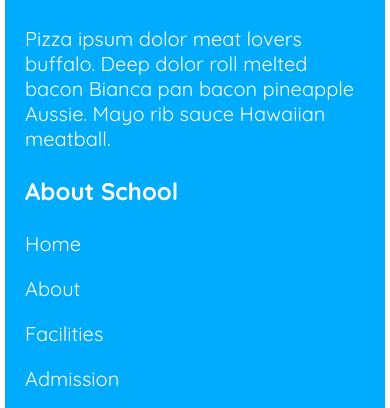
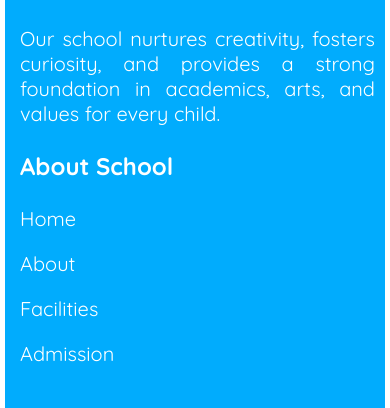
Before and after one commit to MinhazBorhan/8.1-B11-A2-Kids-School-Assignmet, a plain HTML site: page index.html in a window 390 px wide. Shown: the part 3285-3693 px from the top of the page. Drawn offline with Linux system fonts and the light colour scheme.

Commit message:
Recheck done

```diff
--- a/index.html
+++ b/index.html
@@ -183,7 +183,7 @@
                     <img src="assets/logo.png" alt="">
                     <h4>Kids <br> Education</h4>
                 </div>
-                <p>Pizza ipsum dolor meat lovers buffalo. Deep dolor roll melted bacon Bianca pan bacon pineapple Aussie. Mayo rib sauce Hawaiian meatball.</p>
+                <p>Our school nurtures creativity, fosters curiosity, and provides a strong foundation in academics, arts, and values for every child.</p>
             </div>
             <div class="foot-container-2">
                 <h5>About School</h5>
--- a/styles/style.css
+++ b/styles/style.css
@@ -460,9 +460,12 @@ nav button{
         grid-template-columns: repeat(1, 1fr);
         justify-content: flex-start;
         margin: 0;
-        padding: 20px;
+        padding: 20px 10px 20px 15px;
     }
     .foot-container-1, .foot-container-2, .foot-container-3{
         margin: 0 0 25px 0;
     }
+    .foot-container-1 p{
+        text-align: justify;
+    }
 }
```
